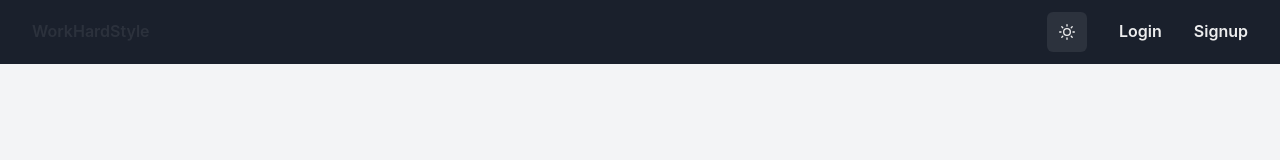
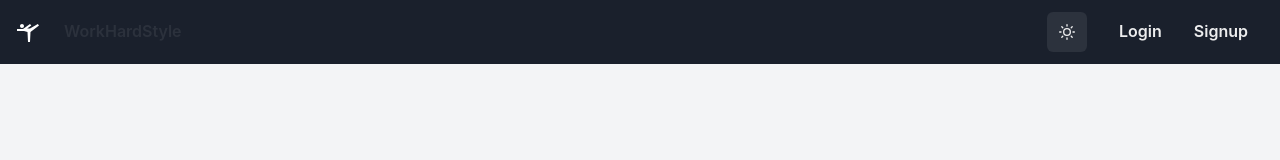
Before and after one commit to j-hashimo/workhardstyle, a React (Create React App) app in the folder client/: page / in a window 1280 px wide. Shown: the top 160 px of the page. Built offline with nearby package versions, Linux system fonts and the light colour scheme.

Commit message:
imported materialui to add icon to title

```diff
--- a/client/package.json
+++ b/client/package.json
@@ -7,6 +7,8 @@
     "@chakra-ui/react": "^2.8.2",
     "@emotion/react": "^11.11.3",
     "@emotion/styled": "^11.11.0",
+    "@mui/icons-material": "^5.15.8",
+    "@mui/material": "^5.15.7",
     "@reduxjs/toolkit": "^2.1.0",
     "@testing-library/jest-dom": "^5.17.0",
     "@testing-library/react": "^13.4.0",
--- a/client/src/components/Navbar.js
+++ b/client/src/components/Navbar.js
@@ -6,6 +6,8 @@ import { useNavigate } from 'react-router-dom';
 import { logout } from '../redux/authSlice';
 import { Flex, Box, Button, Text, IconButton, useColorMode } from '@chakra-ui/react';
 import { HamburgerIcon, MoonIcon, SunIcon } from '@chakra-ui/icons';
+import SportsGymnasticsIcon from '@mui/icons-material/SportsGymnastics'; // Import the icon
+
 
 const Navbar = () => {
     const isAuthenticated = useSelector(state => state.auth.isAuthenticated);
@@ -32,11 +34,12 @@ const Navbar = () => {
                     aria-label={'Open Menu'}
                     display={{ md: 'none' }}
                 />
-                <Box>
+                <Flex alignItems={'center'}>
+                    <SportsGymnasticsIcon style={{ color: colorMode === 'dark' ? 'white' : 'black', marginRight: '8px' }} />
                     <Button variant={'ghost'} colorScheme="whiteAlpha" onClick={() => handleNavigate('/')}>
                         WorkHardStyle
                     </Button>
-                </Box>
+                </Flex>
 
                 <Flex alignItems={'center'}>
                     <IconButton
```
Also changed, not shown: 1 other file (tests, documents, lock files or other folders).
